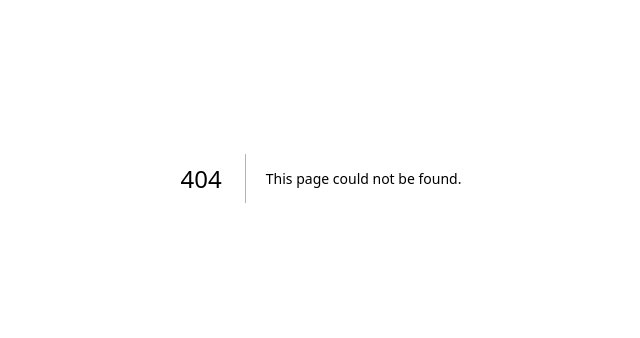
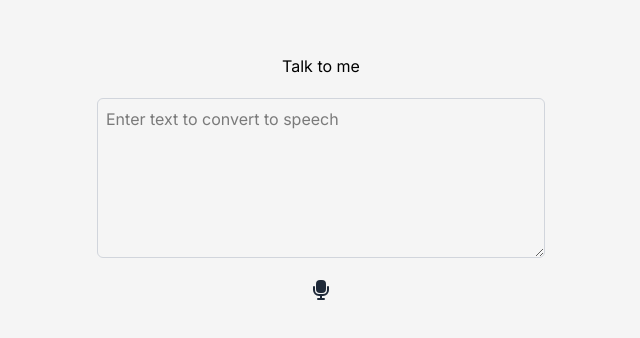
Before and after one commit to barbacenasammy/article-content-viewer, a Next.js app: page /speech in a window 1280 px wide. Before the commit this address had no page. Shown: the part 222-560 px from the top of the page, without its empty margins (319-959 px from the left). Built offline with nearby package versions, Linux system fonts and the light colour scheme.

Commit message:
text-speech

```diff
--- /dev/null
+++ b/src/app/json-formatter/page.tsx
@@ -0,0 +1,35 @@
+"use client";
+import { useState, type FC } from "react";
+
+interface pageProps {}
+
+const JsonFormatter: FC<pageProps> = () => {
+	const [raw, setRaw] = useState<string>("");
+	const [output, setOutput] = useState<string>("");
+	return (
+		<div className="w-full h-screen flex flex-col  items-center">
+			<div className="w-full max-w-3xl h-full  p-5 flex flex-col items-center gap-5">
+				<input
+					value={raw}
+					onChange={(e) => {
+						const { value = "" } = e.target;
+						setRaw(value);
+						setOutput(JSON.stringify(value));
+					}}
+					className="w-full focus:outline-none border border-gray-400 py-2 rounded-md px-5"
+				/>
+				<div className="border border-gray-500 w-full min-h-[calc(100%-200px)] rounded-md relative">
+					{output}
+					<img
+						onClick={() => navigator.clipboard.writeText(output)}
+						src="/copy.png"
+						width={16}
+						height={16}
+						className="absolute top-2 right-2 text-gray-800 hover:scale-110 duration-200 hover:text-green-400"
+					/>
+				</div>
+			</div>
+		</div>
+	);
+};
+export default JsonFormatter;
--- /dev/null
+++ b/src/app/speech/page.tsx
@@ -0,0 +1,51 @@
+"use client";
+import { useState, type FC } from "react";
+
+interface pageProps {}
+
+const SpeechPage: FC<pageProps> = ({}) => {
+	const [text, setText] = useState<string>("");
+	const [isSpeaking, setIsSpeaking] = useState<boolean>(false);
+
+	const handleSpeech = () => {
+		const utterance = new SpeechSynthesisUtterance(text);
+		speechSynthesis.speak(utterance);
+		setIsSpeaking(true);
+		utterance.onend = () => {
+			setIsSpeaking(false);
+		};
+		setText("");
+	};
+
+	return (
+		<div className="flex flex-col items-center justify-center h-screen gap-5 p-5">
+			<h1>Talk to me</h1>
+			<textarea
+				className="w-full max-w-md h-40 p-2 border border-gray-300 rounded-md focus:outline-none focus:ring-2 focus:ring-blue-500"
+				value={text}
+				onChange={(e) => setText(e.target.value)}
+				placeholder="Enter text to convert to speech"
+			/>
+			<button onClick={handleSpeech}>
+				<svg
+					className={`w-6 h-6 text-gray-800  hover:text-green-400 ${
+						isSpeaking ? "animate-pulse" : "animate-none"
+					} `}
+					aria-hidden="true"
+					xmlns="http://www.w3.org/2000/svg"
+					width="24"
+					height="24"
+					fill="currentColor"
+					viewBox="0 0 24 24">
+					<path
+						fill-rule="evenodd"
+						d="M5 8a1 1 0 0 1 1 1v3a4.006 4.006 0 0 0 4 4h4a4.006 4.006 0 0 0 4-4V9a1 1 0 1 1 2 0v3.001A6.006 6.006 0 0 1 14.001 18H13v2h2a1 1 0 1 1 0 2H9a1 1 0 1 1 0-2h2v-2H9.999A6.006 6.006 0 0 1 4 12.001V9a1 1 0 0 1 1-1Z"
+						clip-rule="evenodd"
+					/>
+					<path d="M7 6a4 4 0 0 1 4-4h2a4 4 0 0 1 4 4v5a4 4 0 0 1-4 4h-2a4 4 0 0 1-4-4V6Z" />
+				</svg>
+			</button>
+		</div>
+	);
+};
+export default SpeechPage;
```
